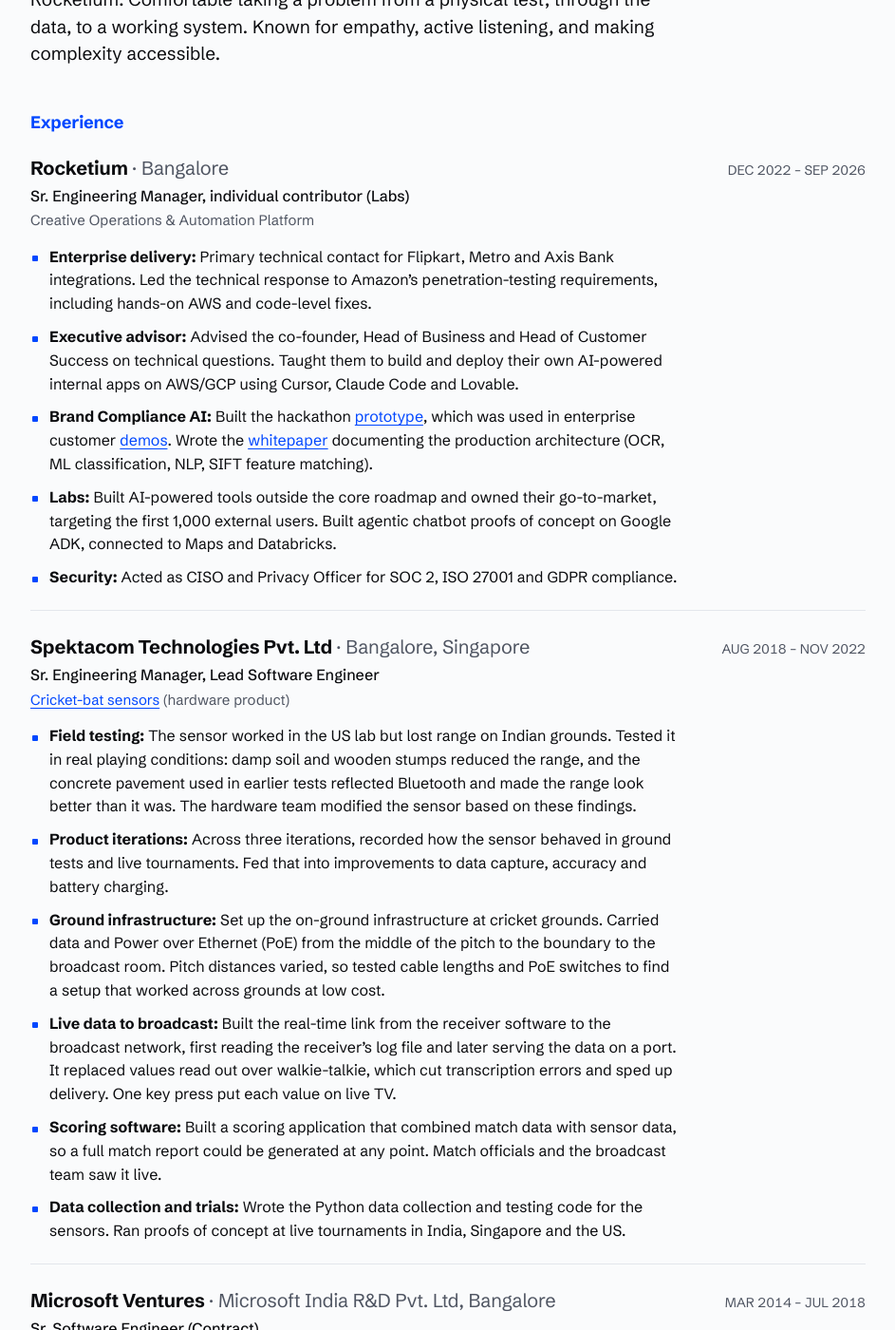
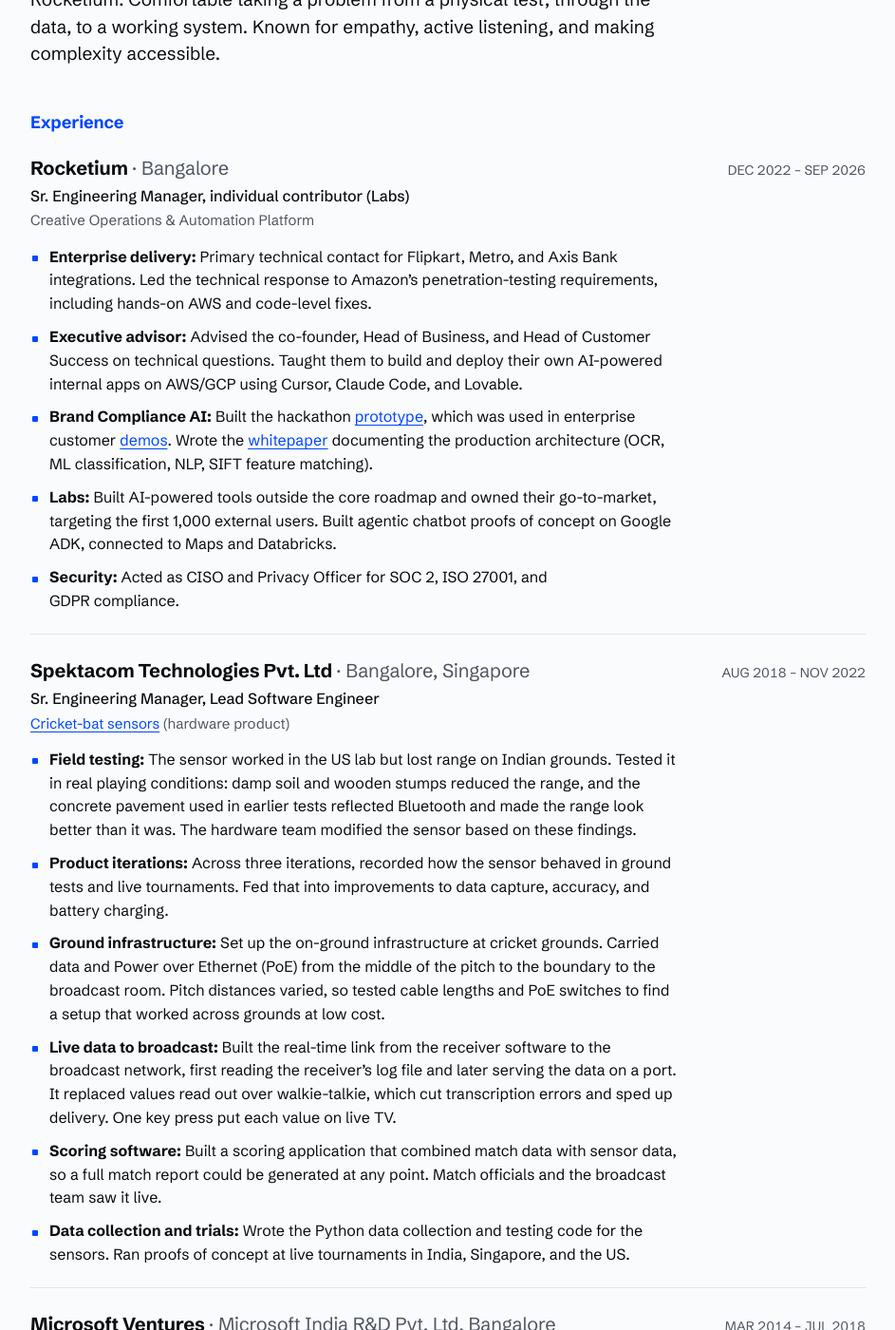
Before and after one commit to and/and.github.io, a Jekyll site: the page resume/index.html, which Jekyll copies as it is, in a window 1280 px wide and 1400 px high, scrolled down 444 px. Shown: the whole window at 95% size, without its empty margins (168-1111 px from the left). Built offline with Jekyll 4.4.1, drawn with Linux system fonts in a browser that asks for light colours; some of the changed text lies outside the part shown.

```diff
--- a/resume/index.html
+++ b/resume/index.html
@@ -160,11 +160,11 @@ a:hover { text-decoration-thickness: 2px; }
           <p class="dates">DEC 2022 – SEP 2026</p>
         </div>
         <ul class="pts">
-          <li data-v="lead sw"><b>Enterprise delivery:</b> Primary technical contact for Flipkart, Metro and Axis Bank integrations. Led the technical response to Amazon’s penetration-testing requirements, including hands-on AWS and code-level fixes.</li>
-          <li data-v="lead sw"><b>Executive advisor:</b> Advised the co-founder, Head of Business and Head of Customer Success on technical questions. Taught them to build and deploy their own AI-powered internal apps on AWS/GCP using Cursor, Claude Code and Lovable.</li>
+          <li data-v="lead sw"><b>Enterprise delivery:</b> Primary technical contact for Flipkart, Metro, and Axis Bank integrations. Led the technical response to Amazon’s penetration-testing requirements, including hands-on AWS and code-level fixes.</li>
+          <li data-v="lead sw"><b>Executive advisor:</b> Advised the co-founder, Head of Business, and Head of Customer Success on technical questions. Taught them to build and deploy their own AI-powered internal apps on AWS/GCP using Cursor, Claude Code, and Lovable.</li>
           <li data-v="lead sw"><b>Brand Compliance AI:</b> Built the hackathon <a href="https://compliance.rocketiumlabs.com/?platform=default" target="_blank" rel="noopener">prototype</a>, which was used in enterprise customer <a href="https://www.linkedin.com/posts/satejs_sharing-something-cool-that-most-folks-do-ugcPost-7398822516238016512-QJTD/?utm_source=share&amp;utm_medium=member_desktop&amp;rcm=ACoAAAC9724BOq8dIe1t_ITSCoSVFkSAb3GnRFs" target="_blank" rel="noopener">demos</a>. Wrote the <a href="https://rocketium.ai/academy/all/how-rocketium-achieves-90-brand-compliance-accuracy" target="_blank" rel="noopener">whitepaper</a> documenting the production architecture (OCR, ML classification, NLP, SIFT feature matching).</li>
           <li data-v="lead sw"><b>Labs:</b> Built AI-powered tools outside the core roadmap and owned their go-to-market, targeting the first 1,000 external users. Built agentic chatbot proofs of concept on Google ADK, connected to Maps and Databricks.</li>
-          <li data-v="lead"><b>Security:</b> Acted as CISO and Privacy Officer for SOC 2, ISO 27001 and GDPR compliance.</li>
+          <li data-v="lead"><b>Security:</b> Acted as CISO and Privacy Officer for SOC 2, ISO 27001, and GDPR compliance.</li>
         </ul>
       </article>
 
@@ -179,11 +179,11 @@ a:hover { text-decoration-thickness: 2px; }
         </div>
         <ul class="pts">
           <li data-v="hw"><b>Field testing:</b> The sensor worked in the US lab but lost range on Indian grounds. Tested it in real playing conditions: damp soil and wooden stumps reduced the range, and the concrete pavement used in earlier tests reflected Bluetooth and made the range look better than it was. The hardware team modified the sensor based on these findings.</li>
-          <li data-v="hw"><b>Product iterations:</b> Across three iterations, recorded how the sensor behaved in ground tests and live tournaments. Fed that into improvements to data capture, accuracy and battery charging.</li>
+          <li data-v="hw"><b>Product iterations:</b> Across three iterations, recorded how the sensor behaved in ground tests and live tournaments. Fed that into improvements to data capture, accuracy, and battery charging.</li>
           <li data-v="hw lead"><b>Ground infrastructure:</b> Set up the on-ground infrastructure at cricket grounds. Carried data and Power over Ethernet (PoE) from the middle of the pitch to the boundary to the broadcast room. Pitch distances varied, so tested cable lengths and PoE switches to find a setup that worked across grounds at low cost.</li>
           <li data-v="hw sw"><b>Live data to broadcast:</b> Built the real-time link from the receiver software to the broadcast network, first reading the receiver’s log file and later serving the data on a port. It replaced values read out over walkie-talkie, which cut transcription errors and sped up delivery. One key press put each value on live TV.</li>
           <li data-v="hw sw"><b>Scoring software:</b> Built a scoring application that combined match data with sensor data, so a full match report could be generated at any point. Match officials and the broadcast team saw it live.</li>
-          <li data-v="hw sw"><b>Data collection and trials:</b> Wrote the Python data collection and testing code for the sensors. Ran proofs of concept at live tournaments in India, Singapore and the US.</li>
+          <li data-v="hw sw"><b>Data collection and trials:</b> Wrote the Python data collection and testing code for the sensors. Ran proofs of concept at live tournaments in India, Singapore, and the US.</li>
         </ul>
       </article>
 
@@ -226,9 +226,9 @@ a:hover { text-decoration-thickness: 2px; }
           <li data-v="des hw"><b><a href="/making/ant-proof-pet-bowl/">Ant-proof pet bowl</a> (2024):</b> Took two months of pottery classes to learn slab building, then made a two-part ceramic bowl with a water moat. Tested with my cats: the moat stopped the ants, but the cats were reluctant to eat near water and the glaze degraded with use.</li>
           <li data-v="des hw"><b><a href="/making/pomodoro-availability-light/">Pomodoro availability light</a> (2024):</b> Designed the four-state interaction model and form factor for a laptop-mounted LED status bar. A remote collaborator did the Arduino code and 3D printing. Tested in the office: it was too heavy for the screen, and people were more curious about the device than deterred by it.</li>
           <li data-v="des hw"><b><a href="/making/open-toothbrush-connector-standard/">Open toothbrush connector standard</a> (proposal, 2022 – present):</b> Researched ISO 20126:2022 and the patent landscape, and wrote to AENOR, Spain’s national standards body, to ask whether such a standard has been proposed.</li>
-          <li data-v="sw des"><b>Driver Safety AI (<a href="https://and.github.io/dashcam/" target="_blank" rel="noopener">advanced driver-assistance system, ADAS</a>):</b> Browser-based app that turns a phone camera into a dashcam with collision, lane-departure and drowsiness alerts, all on the phone. Tested on Indian roads: the phone overheated and shut down in under 10 minutes, and false alerts made drivers stop trusting it. Next: lighter models and smarter alert filtering.</li>
+          <li data-v="sw des"><b>Driver Safety AI (<a href="https://and.github.io/dashcam/" target="_blank" rel="noopener">advanced driver-assistance system, ADAS</a>):</b> Browser-based app that turns a phone camera into a dashcam with collision, lane-departure, and drowsiness alerts, all on the phone. Tested on Indian roads: the phone overheated and shut down in under 10 minutes, and false alerts made drivers stop trusting it. Next: lighter models and smarter alert filtering.</li>
           <li data-v="sw des"><b>Anchor:</b> Mac menu bar <a href="https://and.github.io/utilities/anchor/" target="_blank" rel="noopener">app</a> with iPhone and Android companions. Compares where your attention goes with what you planned and nudges you when they diverge. Built with SwiftUI and Kotlin.</li>
-          <li data-v="sw"><b>Productivity utilities:</b> <a href="https://github.com/and/meeting-alerts-mac" target="_blank" rel="noopener">Meeting alerts</a> and <a href="https://github.com/and/battery" target="_blank" rel="noopener">battery notification apps</a> for macOS, iOS and Android.</li>
+          <li data-v="sw"><b>Productivity utilities:</b> <a href="https://github.com/and/meeting-alerts-mac" target="_blank" rel="noopener">Meeting alerts</a> and <a href="https://github.com/and/battery" target="_blank" rel="noopener">battery notification apps</a> for macOS, iOS, and Android.</li>
         </ul>
       </article>
     </section>
@@ -266,16 +266,16 @@ a:hover { text-decoration-thickness: 2px; }
       n: ""
     },
     lead: {
-      s: "Senior engineering manager with 15+ years across startups and enterprise delivery. Primary technical contact for Flipkart, Metro and Axis Bank, adviser to executives at Rocketium, and acting CISO. Recruited and scaled a technical team from scratch at Microsoft Ventures. Known for empathy, active listening, and making complexity accessible.",
+      s: "Senior engineering manager with 15+ years across startups and enterprise delivery. Primary technical contact for Flipkart, Metro, and Axis Bank, adviser to executives at Rocketium, and acting CISO. Recruited and scaled a technical team from scratch at Microsoft Ventures. Known for empathy, active listening, and making complexity accessible.",
       n: ""
     },
     sw: {
-      s: "Software engineer with 15+ years of experience, from Python data collection and a real-time broadcast link to AI tools and enterprise integrations. Builds personal apps for Mac, iOS, Android and the browser.",
+      s: "Software engineer with 15+ years of experience, from Python data collection and a real-time broadcast link to AI tools and enterprise integrations. Builds personal apps for Mac, iOS, Android, and the browser.",
       n: ""
     },
     hw: {
       s: "Works on the software and field side of hardware, not as a hardware designer. Field-tested cricket-bat sensors through three product iterations, set up on-ground infrastructure at cricket grounds, and built the software that took the sensor data to live broadcast. Makes physical prototypes outside work.",
-      n: "My role on these projects: tester, systems builder and software engineer. Spektacom’s hardware team designed and built the sensor. The prototypes under Projects are small personal builds."
+      n: "My role on these projects: tester, systems builder, and software engineer. Spektacom’s hardware team designed and built the sensor. The prototypes under Projects are small personal builds."
     },
     des: {
       s: "Builds things to learn from them: a ceramic pet bowl, a Pomodoro availability light, a proposed open toothbrush connector standard, and a dashcam app tested on Indian roads. Most entries note what testing showed.",
```
